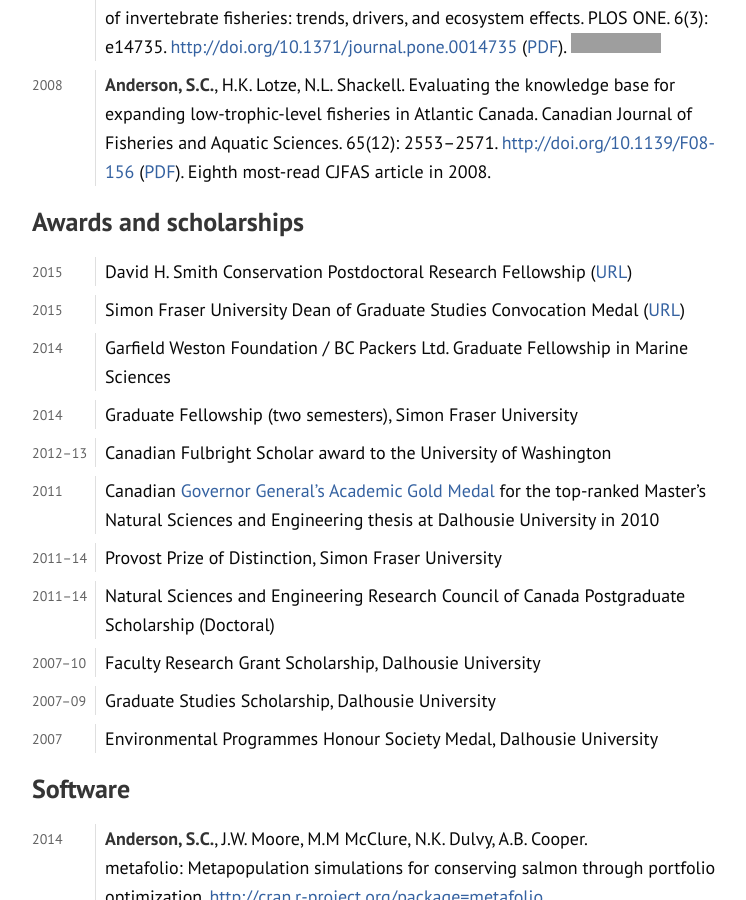
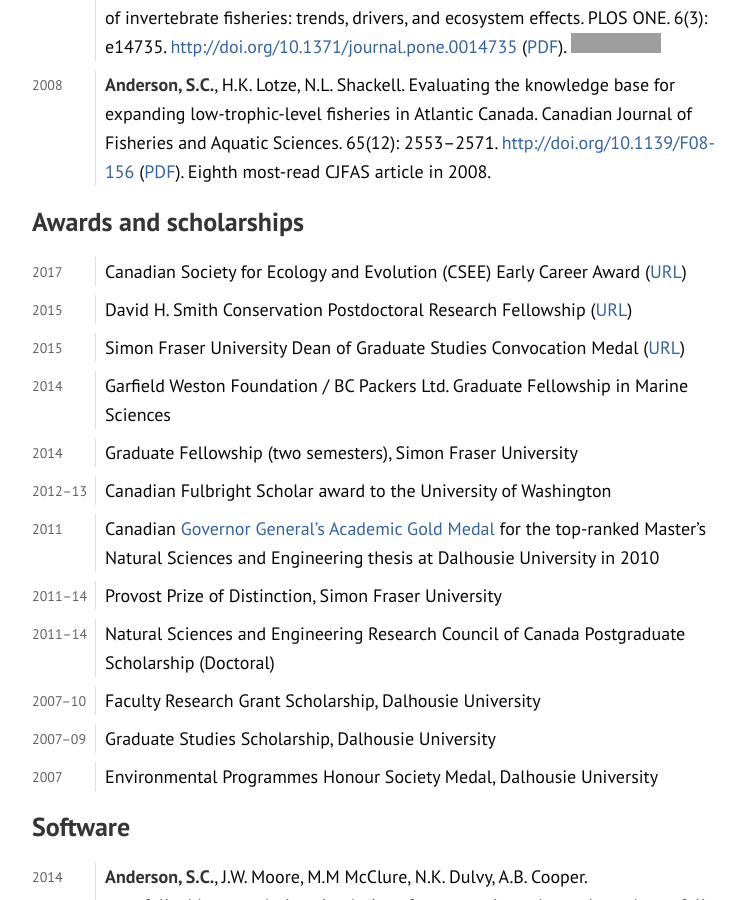
Before and after one commit to seananderson/seananderson.ca, a Jekyll site: the page built from cv-pandoc.md, in a window 1280 px wide and 900 px high, scrolled down 4444 px. Shown: the whole window, without its empty margins (258-1004 px from the left). Built offline with Jekyll 4.4.1, drawn with Linux system fonts in a browser that asks for light colours; our own code applies the rules of GitHub Pages for plain Markdown files; comment, search, counter and statistics services are not loaded; grey boxes are pictures that could not be loaded.

Commit message:
Update cv

```diff
--- a/AndersonCV.txt
+++ b/AndersonCV.txt
@@ -287,6 +287,10 @@ Publications
 
 Awards and scholarships
 =======================
+
+2017
+:   Canadian Society for Ecology and Evolution (CSEE) Early Career Award
+    ([URL](http://csee-scee.ca/?p=5183))
 
 2015
 :   David H. Smith Conservation Postdoctoral Research Fellowship
--- a/cv-pandoc.md
+++ b/cv-pandoc.md
@@ -145,6 +145,10 @@ a [PDF][cv-pdf] or in [plain-text Markdown][cv-md].
 :    **Anderson, S.C.**, H.K. Lotze, N.L. Shackell. Evaluating the knowledge base for expanding low-trophic-level fisheries in Atlantic Canada. Canadian Journal of Fisheries and Aquatic Sciences. 65(12): 2553--2571. <http://doi.org/10.1139/F08-156> ([PDF](https://dl.dropboxusercontent.com/u/254940/papers/Anderson_etal_2008_knowledge.pdf)). Eighth most-read CJFAS article in 2008.
 
 # Awards and scholarships
+
+2017
+:    Canadian Society for Ecology and Evolution (CSEE) Early Career Award
+     ([URL](http://csee-scee.ca/?p=5183))
 
 2015
 :    David H. Smith Conservation Postdoctoral Research Fellowship
--- a/cv.html
+++ b/cv.html
@@ -129,6 +129,9 @@ First Class Honours &amp; Environmental Programmes Honour Society Medal
 </dl>
 <h1 id="awards-and-scholarships">Awards and scholarships</h1>
 <dl>
+<dt>2017</dt>
+<dd>Canadian Society for Ecology and Evolution (CSEE) Early Career Award (<a href="http://csee-scee.ca/?p=5183">URL</a>)
+</dd>
 <dt>2015</dt>
 <dd>David H. Smith Conservation Postdoctoral Research Fellowship (<a href="http://conbio.org/mini-sites/smith-fellows/meet-the-fellows/2015-fellows/sean-anderson">URL</a>)
 </dd>
```
Also changed, not shown: 1 other file.
